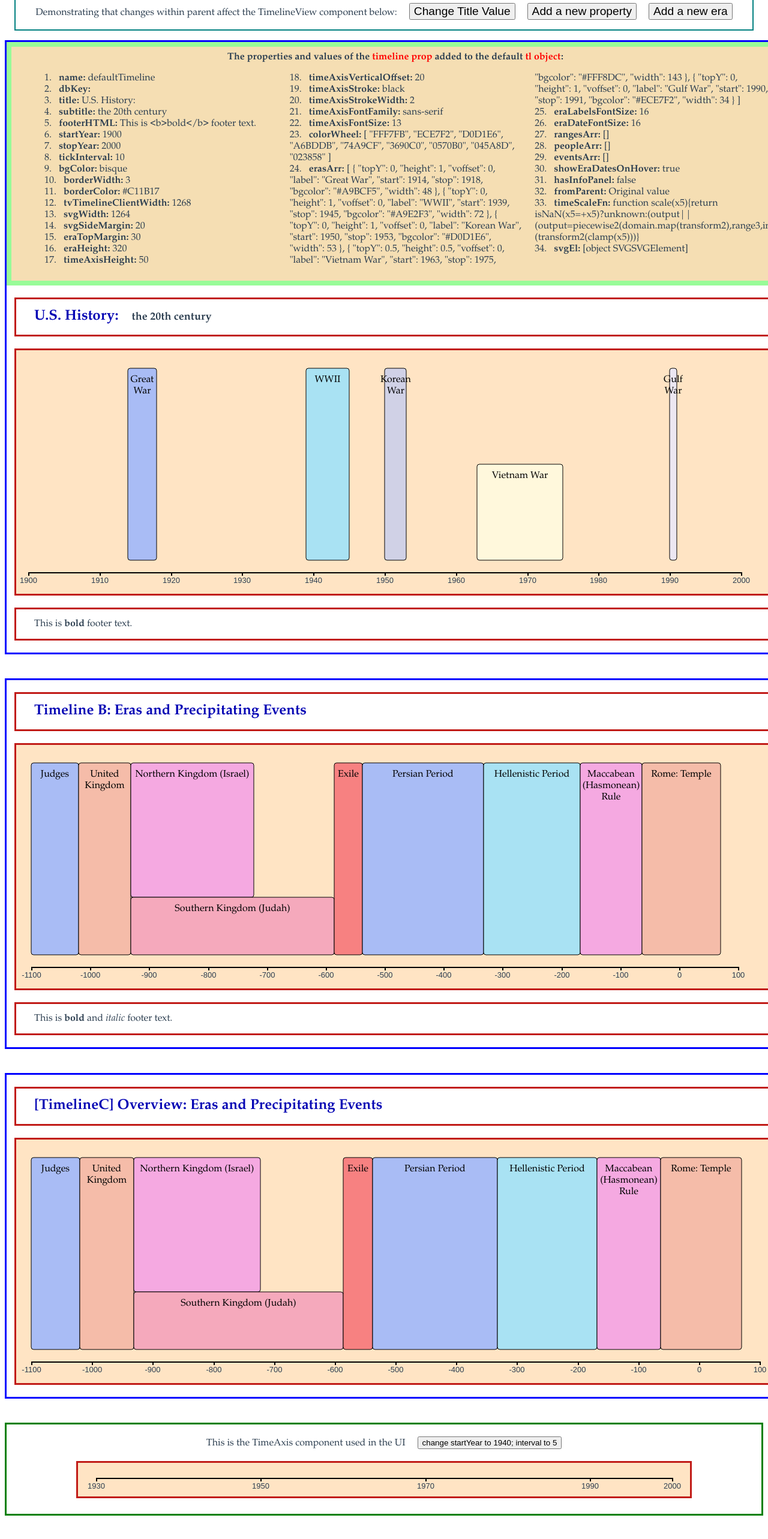
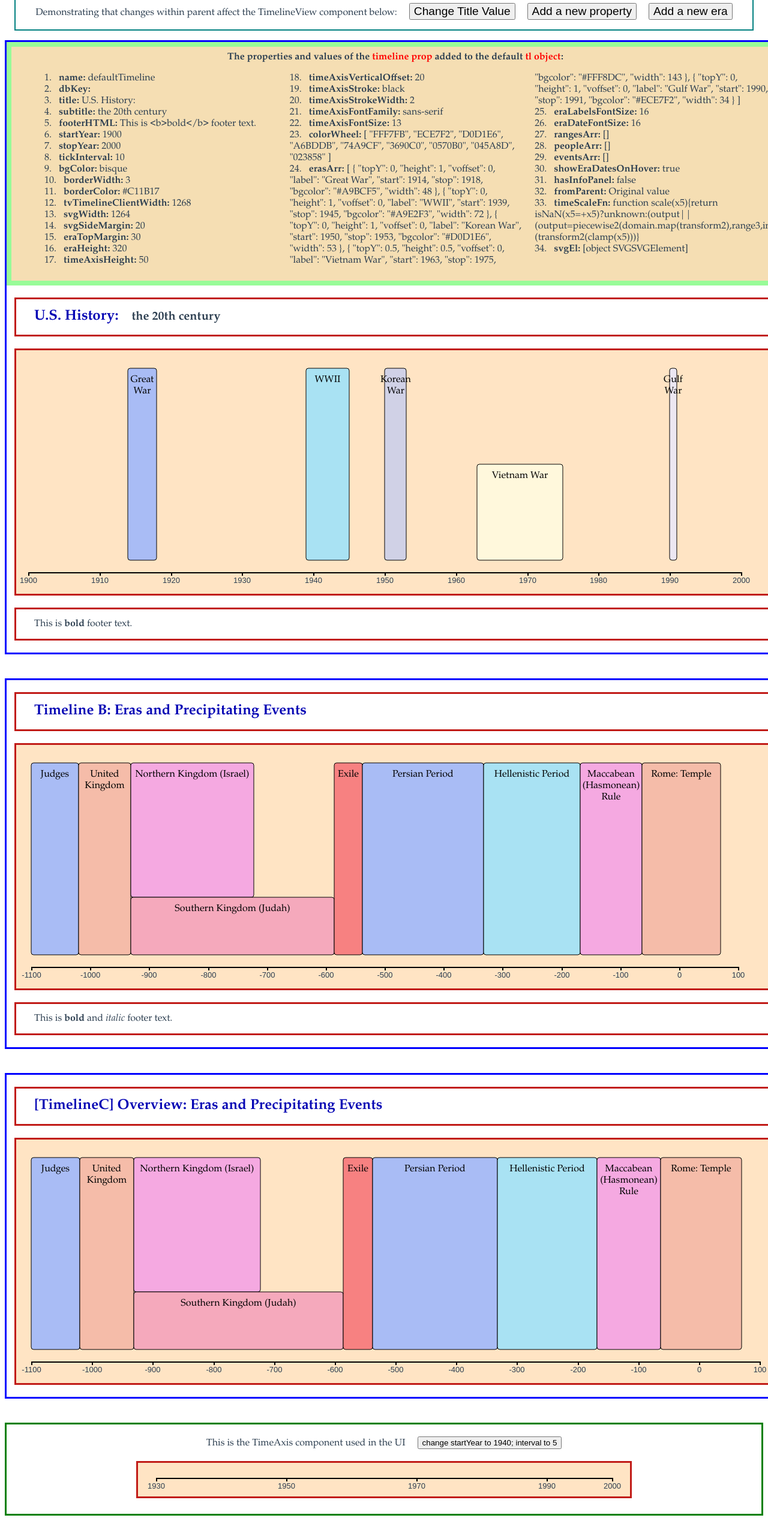
Before and after one commit to bruml2/studio1, a Vue app: page / in a window 1280 px wide. Shown: the part 126-2692 px from the top of the page at 60% size. Built offline with nearby package versions, Linux system fonts and the light colour scheme.

Commit message:
minor; fixed clash of "title" classes

```diff
--- a/src/App.vue
+++ b/src/App.vue
@@ -22,9 +22,10 @@
     <TimelineView timelineID="timelineC" :timeline="timelineC" :tvcWidth="tvcWidth" />
     <div style="height: 40px;"></div>
 
-    <div style="padding: 20px 0 0; border: 3px solid green;">
+    <div id="timeAxisView" style="padding: 20px 0 0; border: 3px solid green;">
       <span>This is the TimeAxis component used in the UI</span>
       <button @click="changeStartYear" style="margin-left: 20px;">change startYear to 1940; interval to 5</button>
+      <br />
       <TimeAxisView :timeAxisPropObj="timeAxisPropObj" />
     </div>
     <div style="height: 40px;"></div>
@@ -113,7 +114,7 @@ export default {
         startYear: 1930,
         stopYear: 2000,
         tickInterval: 20,
-        svgWidth: 1000,
+        svgWidth: 800,
       },
       tvcWidth: 1302, /* allows for temporary 1px border */
     }
--- a/src/components/TimeAxisView.vue
+++ b/src/components/TimeAxisView.vue
@@ -1,6 +1,8 @@
 <template>
   <div id="timeAxisView">
-    <svg class="svg" :width="timeAxisObj.svgWidth" height="50px" xmlns="http://www.w3.org/2000/svg">
+    <svg class="svg" :width="timeAxisObj.svgWidth + 'px'"
+                     :height="timeAxisObj.timeAxisHeight + 'px'"
+                     xmlns="http://www.w3.org/2000/svg">
       <g class="timeAxisGrp"></g>
     </svg>
   </div>
@@ -25,10 +27,11 @@ export default {
         startYear: 1920,
         stopYear: 1990,
         tickInterval: 10,
-        svgWidth: 1020,
+        svgWidth: 600,
         svgSideMargin: 20,
         eraTopMargin: 0,
         eraHeight: 0,
+        timeAxisHeight: 50,
         timeAxisVerticalOffset: 25,
         timeAxisStroke: "black",
         timeAxisStrokeWidth: 2,
@@ -82,13 +85,11 @@ export default {
                 "translate(0, " + (tl.eraTopMargin + tl.eraHeight +
                                     tl.timeAxisVerticalOffset) + ")")
           .call(timeAxisFn);
-
       d3.select(this.rootEl).selectAll(".timeAxisGrp line, .timeAxisGrp path")
           .attr("stroke", tl.timeAxisStroke)
           .attr("stroke-width", tl.timeAxisStrokeWidth)
           .attr("fill", "none")
           .attr("shape-rendering", "crispEdges");
-
       d3.select(this.rootEl).selectAll(".timeAxisGrp text")
           .attr("font-family", tl.timeAxisFontFamily)
           .attr("font-size", tl.timeAxisFontSize)
--- a/src/components/TimelineView.vue
+++ b/src/components/TimelineView.vue
@@ -16,8 +16,8 @@
     </div>
 
     <div class="tvHeader">
-      <span class="title">{{ tl.title }}</span> &nbsp; &nbsp;
-      <span class="subtitle">{{ tl.subtitle }}</span>
+      <span class="tltitle">{{ tl.title }}</span> &nbsp; &nbsp;
+      <span class="tlsubtitle">{{ tl.subtitle }}</span>
     </div>
     <div class="tvTimeline">
       <!--
@@ -443,12 +443,12 @@
 .tvHeader {
   font-weight: bold;
 }
-.title {
+.tltitle {
   font-size: 24px;
   color: #0404B4;
 }
-.subtitle {
-  font-size: 18px;
+.tlsubtitle {
+  font-size: 20px;
 }
 .tvTimeline {
   background-color: bisque;
```
